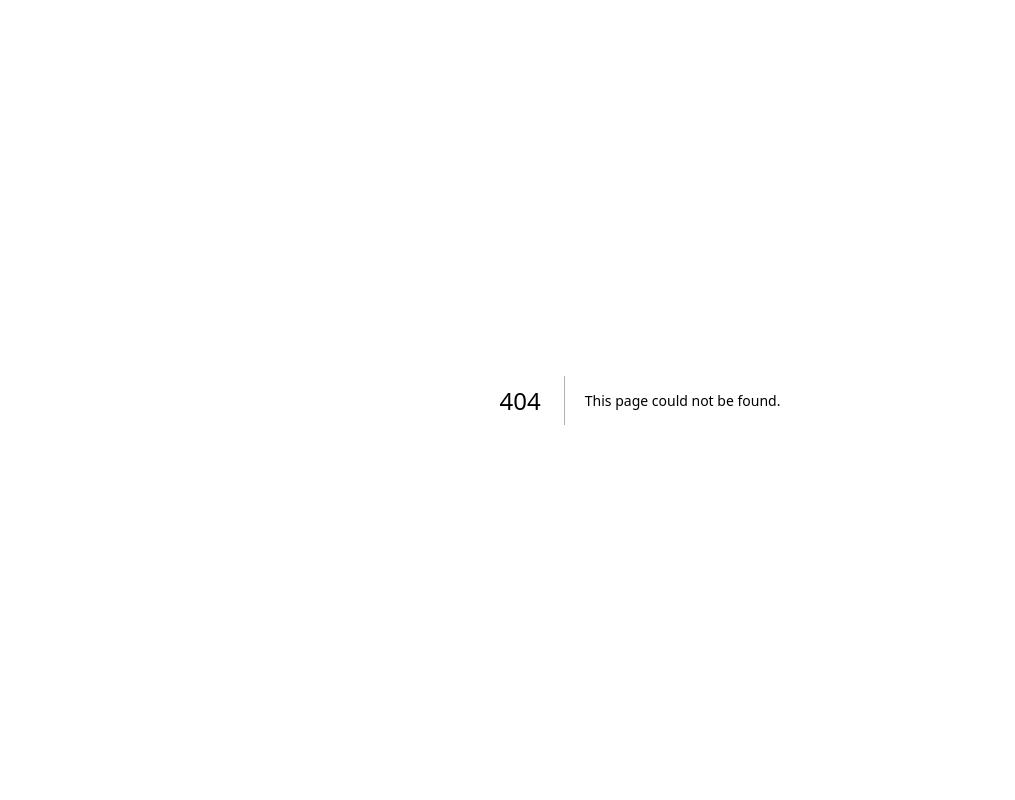
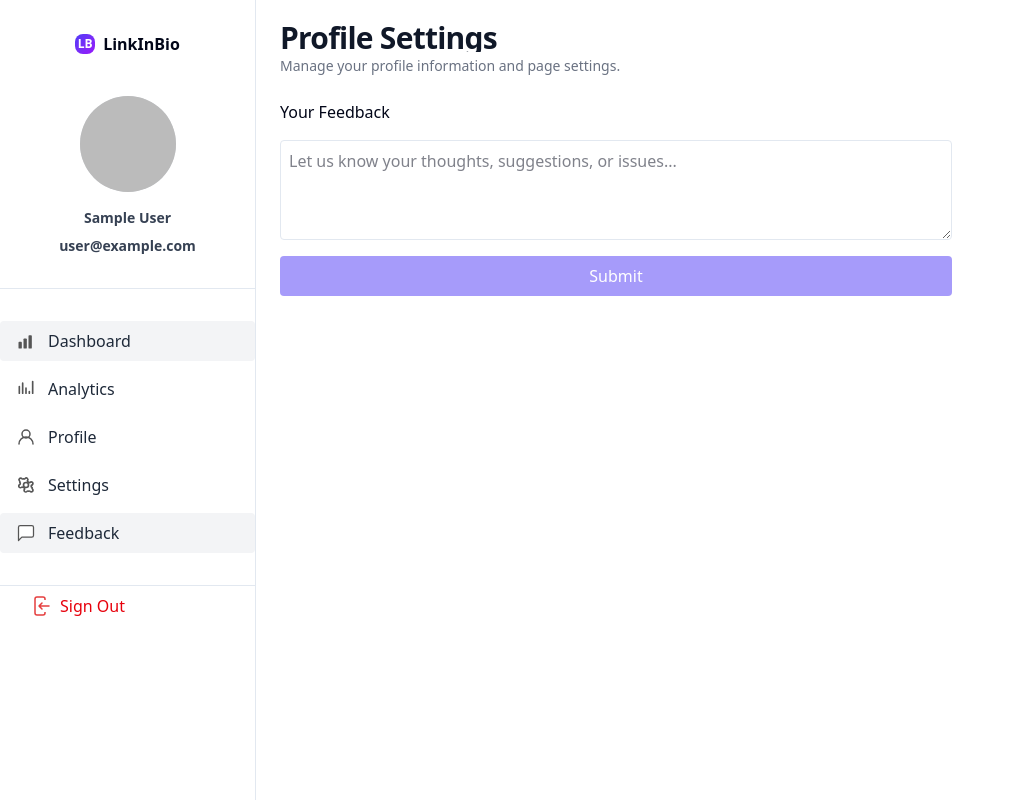
Before and after one commit to UncleMarvo/foxlink, a Next.js app: page /dashboard/feedback in a window 1280 px wide. Before the commit this address had no page. Shown: the whole page, without its empty margins (0-1015 px from the left). Built offline with nearby package versions, Linux system fonts and the light colour scheme; no server answers; the database is empty; sample sign-in values are in the browser's storage.

Commit message:
Added user feedback page

```diff
--- a/package.json
+++ b/package.json
@@ -28,6 +28,8 @@
     "class-variance-authority": "^0.7.1",
     "clsx": "^2.1.1",
     "file-saver": "^2.0.5",
+    "jspdf": "^3.0.1",
+    "jspdf-autotable": "^5.0.2",
     "lucide-react": "^0.510.0",
     "next": "15.3.2",
     "next-auth": "^4.24.11",
--- /dev/null
+++ b/src/app/api/feedback/route.ts
@@ -0,0 +1,40 @@
+import { NextResponse } from 'next/server';
+import { getServerSession } from 'next-auth/next';
+import { authOptions } from '@/app/api/auth/[...nextauth]/route';
+import prisma from '@/utils/prisma';
+
+/**
+ * POST /api/feedback
+ * Allows logged-in users to submit feedback (message only).
+ * Associates feedback with the user in the database.
+ */
+export async function POST(req: Request) {
+  // Get user session
+  const session = await getServerSession(authOptions);
+  if (!session || !session.user || !session.user.email) {
+    return NextResponse.json({ error: 'Not authenticated.' }, { status: 401 });
+  }
+
+  const { message } = await req.json();
+  if (!message || typeof message !== 'string' || !message.trim()) {
+    return NextResponse.json({ error: 'Message is required.' }, { status: 400 });
+  }
+
+  try {
+    // Find user by email
+    const user = await prisma.user.findUnique({ where: { email: session.user.email } });
+    if (!user) {
+      return NextResponse.json({ error: 'User not found.' }, { status: 404 });
+    }
+    // Create feedback entry
+    await prisma.feedback.create({
+      data: {
+        userId: user.id,
+        message: message.trim(),
+      },
+    });
+    return NextResponse.json({ success: true });
+  } catch (err) {
+    return NextResponse.json({ error: 'Failed to submit feedback.' }, { status: 500 });
+  }
+}
--- /dev/null
+++ b/src/app/dashboard/feedback/page.tsx
@@ -0,0 +1,89 @@
+"use client";
+import React, { useState } from "react";
+import { useSession } from "next-auth/react";
+
+/**
+ * Feedback Submission Page
+ * Allows logged-in users to submit feedback (message only).
+ * Shows a confirmation or error after submission.
+ */
+export default function FeedbackPage() {
+  const { data: session, status } = useSession();
+  const [message, setMessage] = useState("");
+  const [loading, setLoading] = useState(false);
+  const [success, setSuccess] = useState("");
+  const [error, setError] = useState("");
+
+  // Handle feedback form submission
+  const handleSubmit = async (e: React.FormEvent) => {
+    e.preventDefault();
+    setLoading(true);
+    setSuccess("");
+    setError("");
+    try {
+      const res = await fetch("/api/feedback", {
+        method: "POST",
+        headers: { "Content-Type": "application/json" },
+        body: JSON.stringify({ message }),
+      });
+      const data = await res.json();
+      if (res.ok) {
+        setSuccess("Thank you for your feedback!");
+        setMessage("");
+      } else {
+        setError(data.error || "Failed to submit feedback.");
+      }
+    } catch (err) {
+      setError("An unexpected error occurred.");
+    }
+    setLoading(false);
+  };
+
+  // Only allow logged-in users to submit feedback
+  if (status !== "authenticated") {
+    return <div className="p-8">You must be logged in to submit feedback.</div>;
+  }
+
+  return (
+    <>
+      {/* Page Header */}
+      <div className="md:flex md:items-center md:justify-between mb-6">
+        <div className="min-w-0 flex-1">
+          <h2 className="text-2xl font-bold leading-7 text-gray-900 sm:truncate sm:text-3xl sm:tracking-tight">
+            Profile Settings
+          </h2>
+          <p className="mt-1 text-sm text-gray-500">
+            Manage your profile information and page settings.
+          </p>
+        </div>
+      </div>
+
+      {/* Feedback Form */}
+      <div className="max-w-2xl">
+        <form onSubmit={handleSubmit} className="flex flex-col gap-4">
+          <label htmlFor="message" className="font-medium">
+            Your Feedback
+          </label>
+          <textarea
+            id="message"
+            className="border rounded p-2 min-h-[100px]"
+            value={message}
+            onChange={(e) => setMessage(e.target.value)}
+            required
+            maxLength={1000}
+            placeholder="Let us know your thoughts, suggestions, or issues..."
+          />
+          <button
+            type="submit"
+            className="bg-indigo-600 text-white px-4 py-2 rounded hover:bg-indigo-700 disabled:opacity-50"
+            disabled={loading || !message.trim()}
+          >
+            {loading ? "Submitting..." : "Submit"}
+          </button>
+          {success && <div className="text-green-600">{success}</div>}
+          {error && <div className="text-red-600">{error}</div>}
+        </form>
+      </div>
+    </>
+  );
+}
--- a/src/components/MainNav.tsx
+++ b/src/components/MainNav.tsx
@@ -105,6 +105,12 @@ export default function MainNav() {
     { href: "/dashboard/analytics", label: "Analytics", icon: icons.analytics },
     { href: "/dashboard/profile", label: "Profile", icon: icons.profile },
     { href: "/dashboard/settings", label: "Settings", icon: icons.settings },
+    // Feedback link for all users
+    { href: "/dashboard/feedback", label: "Feedback", icon: (
+      <svg width="20" height="20" fill="none" viewBox="0 0 24 24" aria-hidden="true">
+        <path d="M21 15a2 2 0 0 1-2 2H7l-4 4V5a2 2 0 0 1 2-2h14a2 2 0 0 1 2 2z" stroke="#555" strokeWidth="1.5" strokeLinejoin="round" fill="#fff"/>
+      </svg>
+    ) },
   ];
 
   return (
```
Also changed, not shown: 1 other file (tests, documents, lock files or other folders).
